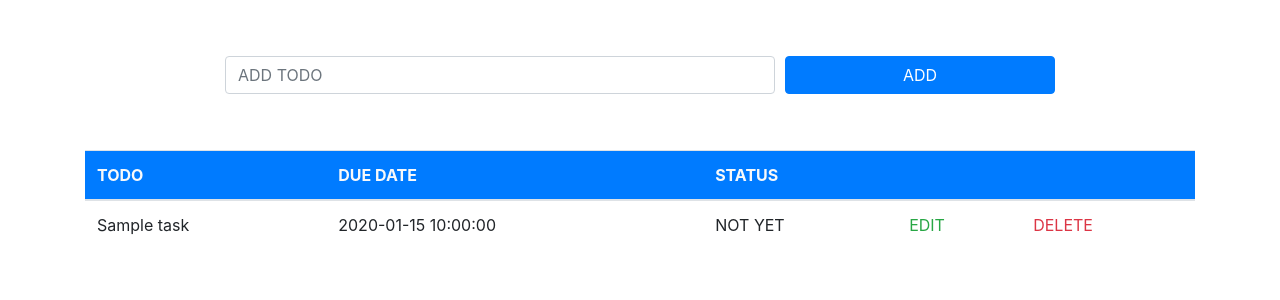
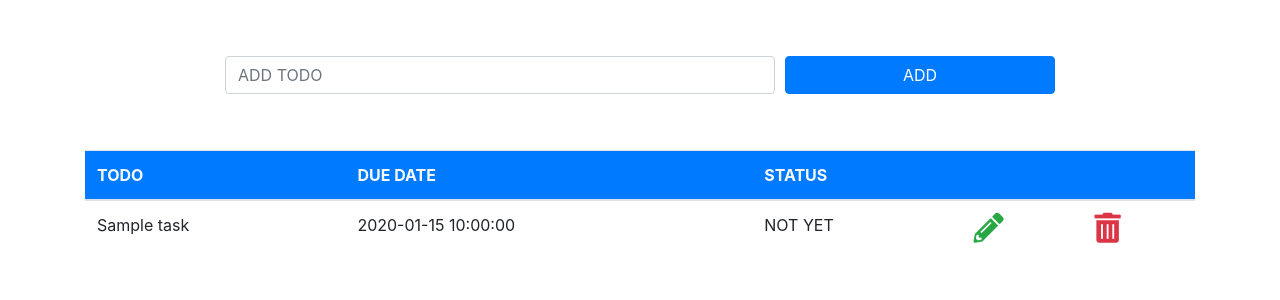
Before and after one commit to YoneKanNexseed/56php_oop, a PHP site: page / in a window 1280 px wide. Shown: the part 56-356 px from the top of the page. Run offline with PHP 8.4, Linux system fonts and the light colour scheme; tables that the repository leaves empty or names only in its code hold one stand-in row (values such as "Sample post"); some libraries are stand-ins or nearby versions.

Commit message:
font-awesome追加
リンクをペンに変更

```diff
--- a/assets/css/style.css
+++ b/assets/css/style.css
@@ -0,0 +1,3 @@
+i {
+  font-size: 30px;
+}
--- a/index.php
+++ b/index.php
@@ -27,6 +27,7 @@
   <link rel="stylesheet" href="assets/css/reset.css">
   <link rel="stylesheet" href="assets/css/bootstrap.min.css">
   <link rel="stylesheet" href="assets/css/style.css">
+  <link rel="stylesheet" href="https://use.fontawesome.com/releases/v5.4.1/css/all.css" integrity="sha384-5sAR7xN1Nv6T6+dT2mhtzEpVJvfS3NScPQTrOxhwjIuvcA67KV2R5Jz6kr4abQsz" crossorigin="anonymous">
 </head>
 <body>
   <header class="px-5 bg-primary">
@@ -71,10 +72,10 @@
                 </td>
                 <td>NOT YET</td>
                 <td>
-                    <a class="text-success" href="edit.php?id=<?php echo h($task['id']); ?>">EDIT</a>
+                    <a class="text-success" href="edit.php?id=<?php echo h($task['id']); ?>"><i class="fas fa-pencil-alt"></i></a>
                 </td>
                 <td>
-                    <a class="text-danger" href="delete.php?id=<?php echo h($task['id']); ?>">DELETE</a>
+                    <a class="text-danger" href="delete.php?id=<?php echo h($task['id']); ?>"><i class="fas fa-trash-alt"></i></a>
                 </td>
               </tr>
               <?php endforeach; ?>
```
